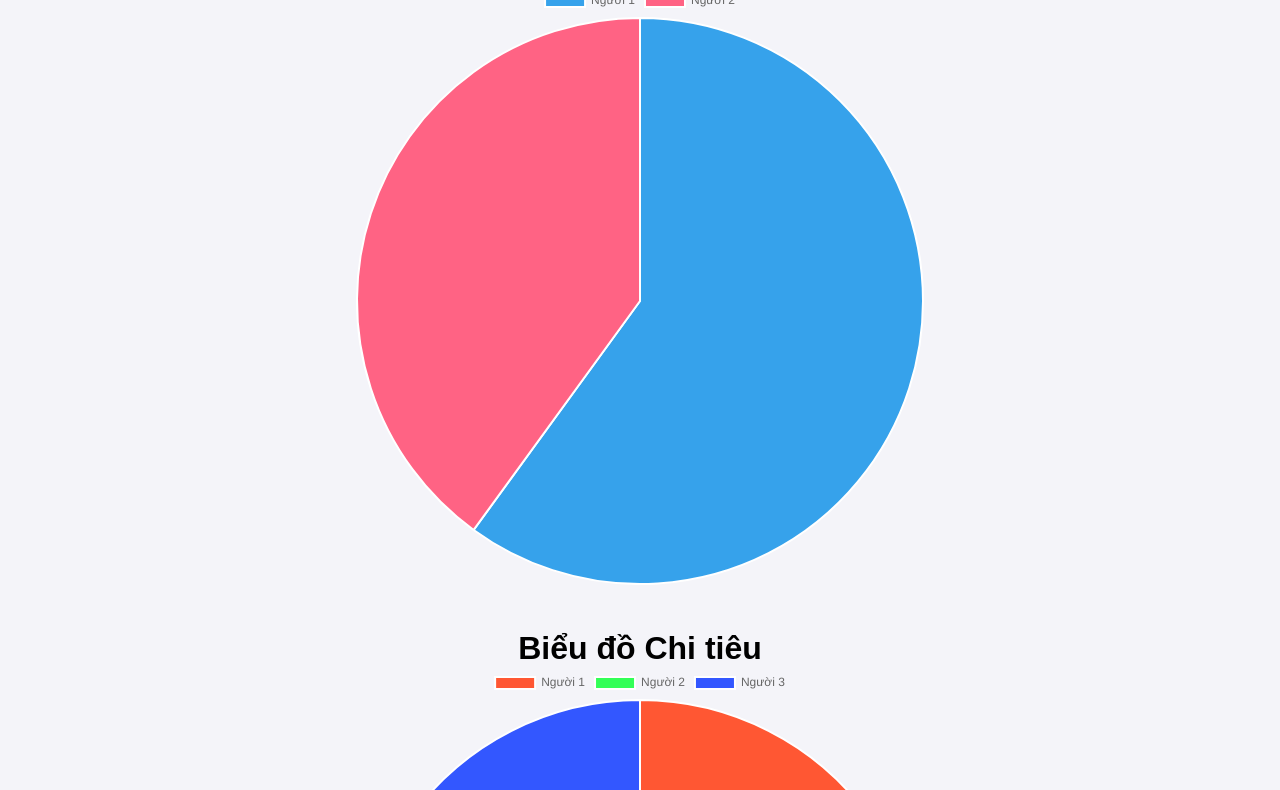
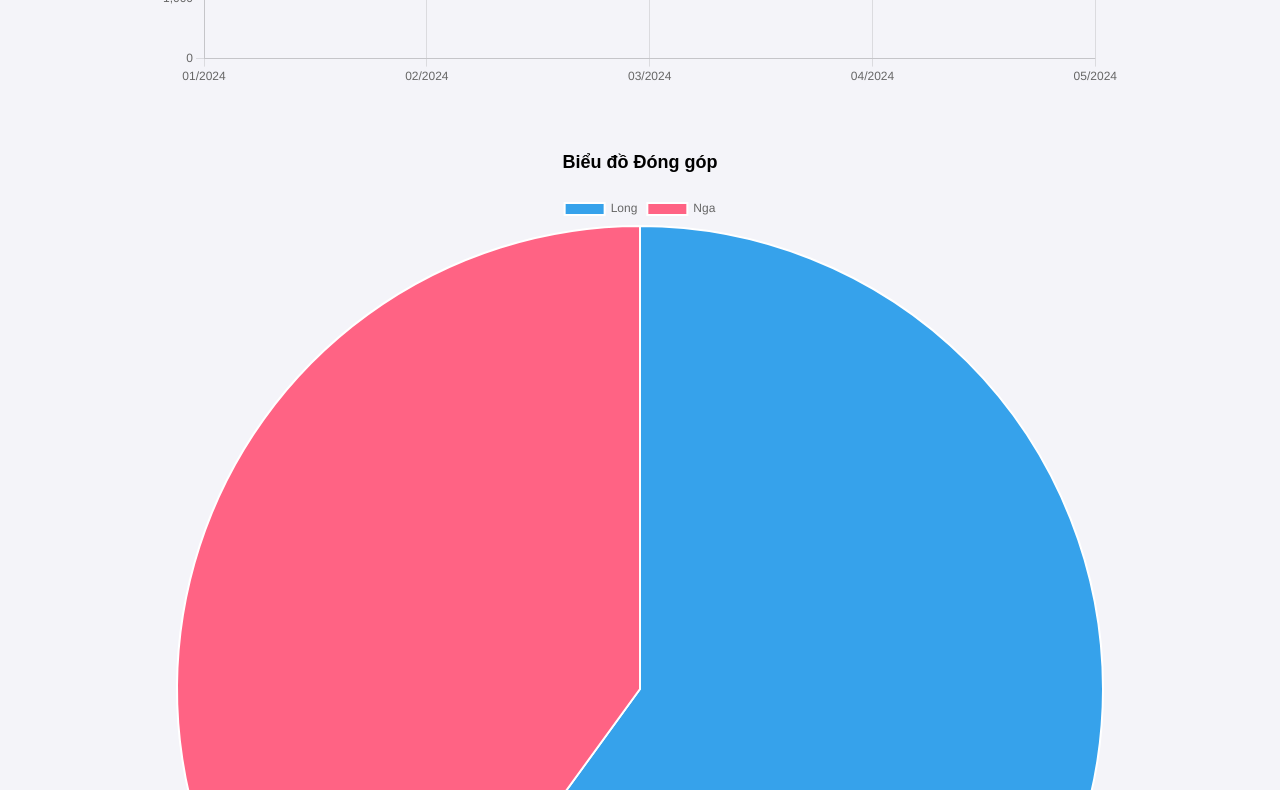
Before and after one commit to zelinus06/UX-UI, a website: page www/html/CircleChart.html in a window 1280 px wide. Shown: the part 585-1375 px from the top of the page. Drawn offline with nearby package versions, Linux system fonts and the light colour scheme.

Commit message:
update content 2

```diff
--- a/www/css/CreateBudget2.css
+++ b/www/css/CreateBudget2.css
@@ -156,6 +156,7 @@ a {
 }
 #budget-form {
     padding: 20px;
+    margin-top: 60px;
 }
 form {
     display: flex;
--- a/www/css/MyBudget.css
+++ b/www/css/MyBudget.css
@@ -122,8 +122,8 @@ a {
 }
 
 .circle {
-    width: 170px;
-    height: 170px;
+    width: 200px;
+    height: 200px;
     border-radius: 50%;
     background-color: #28a428;
     color: white;
--- a/www/html/CircleChart.html
+++ b/www/html/CircleChart.html
@@ -157,9 +157,9 @@
 
         /* Responsive styles */
         .chart-container {
-            width: 100%;
-            max-width: 600px;
-            margin: 0 auto;
+            width: 75%;  /* Chiếm 60% chiều rộng */
+            margin: 0 auto;  /* Căn giữa */
+            padding: 20px 0;  /* Thêm khoảng cách trên và dưới */
         }
 
         /* Make the charts responsive */
@@ -169,6 +169,9 @@
         }
         .marginHeader {
             margin-top: 45px;
+        }
+        h1 {
+            font-size: 18px;
         }
     </style>
 </head>
@@ -254,7 +257,7 @@
 
     // Dữ liệu cho biểu đồ tròn: Đóng góp của 2 người
     var contributionData = {
-        labels: ['Người 1', 'Người 2'],
+        labels: ['Long', 'Nga'],
         datasets: [{
             label: 'Đóng góp',
             data: [60, 40],  // Phần trăm đóng góp của mỗi người
@@ -265,7 +268,7 @@
 
     // Dữ liệu cho biểu đồ tròn: Chi tiêu của 3 người
     var spendingData = {
-        labels: ['Người 1', 'Người 2', 'Người 3'],
+        labels: ['Long', 'Nga', 'Đức'],
         datasets: [{
             label: 'Chi tiêu',
             data: [30, 40, 30],  // Phần trăm chi tiêu của từng người
```
Also changed, not shown: www/html/CreateBudget2.html (+1 -4 lines), www/html/ListPaymentLimited.html (+1 -1 lines), www/html/setting/frame25.html (+0 -2 lines).
